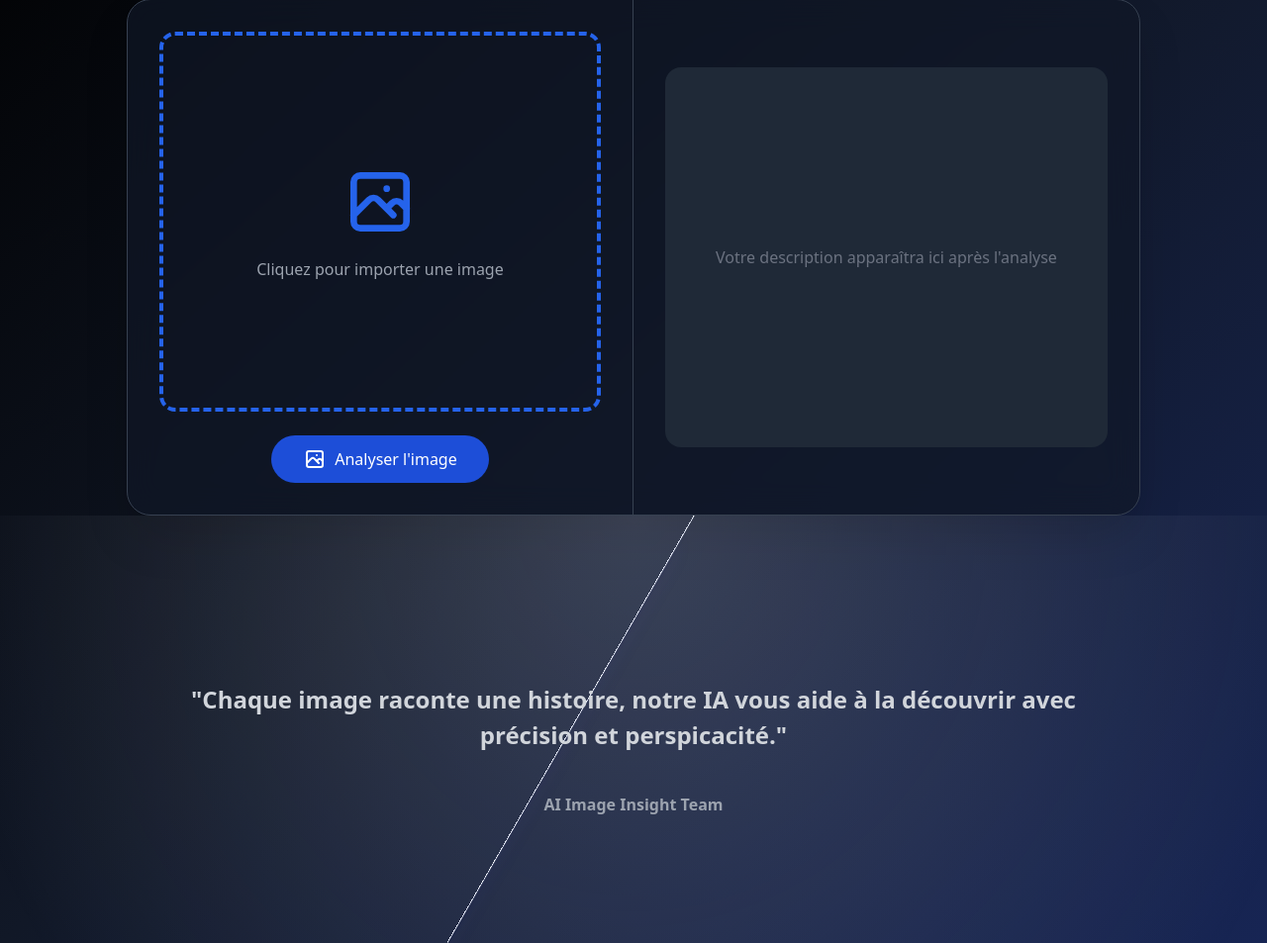
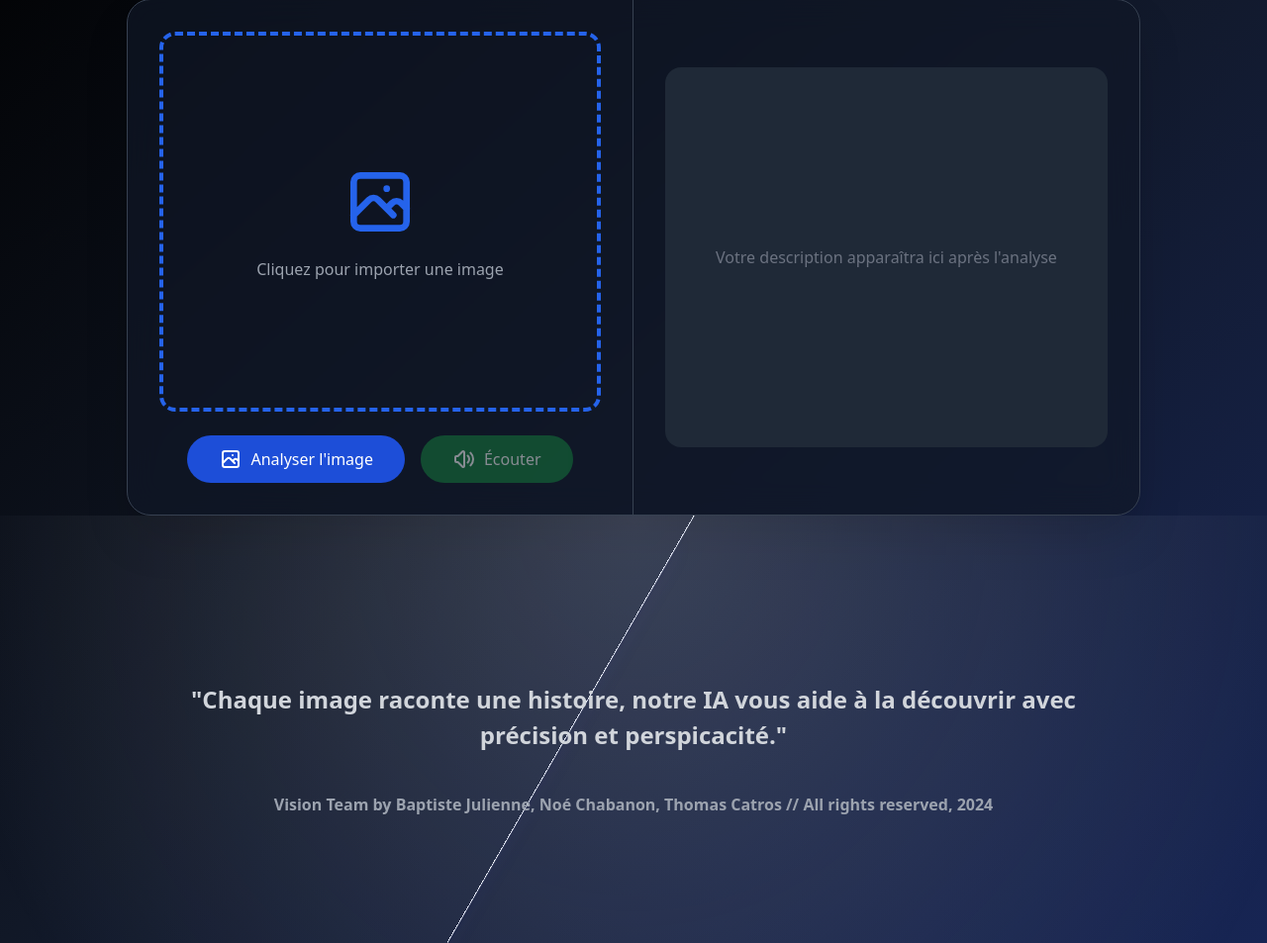
Before and after one commit to Thomctrs/Gpt_integration, a Flask app: template web/templates/index.html in a window 1280 px wide. Shown: the part 201-1154 px from the top of the page at 99% size. Run offline with Flask 3, Linux system fonts and the light colour scheme; the template is opened without the code that fills it, so the values that code supplies are empty; some libraries are stand-ins or nearby versions.

Commit message:
add comment

```diff
--- a/web/templates/index.html
+++ b/web/templates/index.html
@@ -23,25 +23,34 @@
             <div class="p-8 border-r border-gray-700 flex flex-col justify-center items-center">
                 <div class="w-full h-96 border-4 border-dashed border-blue-600 rounded-2xl flex flex-col justify-center items-center cursor-pointer hover:border-blue-400 transition-all group">
                     <svg xmlns="http://www.w3.org/2000/svg" class="h-20 w-20 text-blue-600 group-hover:text-blue-400 transition-colors" fill="none" viewBox="0 0 24 24" stroke="currentColor">
-                        <path stroke-linecap="round" stroke-linejoin="round" stroke-width="2" d="M4 16l4.586-4.586a2 2 0 012.828 0L16 16m-2-2l1.586-1.586a2 2 0 012.828 0L20 14m-6-6h.01M6 20h12a2 2 0 002-2V6a2 2 0 00-2-2H6a2 2 0 00-2 2v12a2 2 0 002 2z" />
+                        <path stroke-linecap="round" stroke-lienjoin="round" stroke-width="2" d="M4 16l4.586-4.586a2 2 0 012.828 0L16 16m-2-2l1.586-1.586a2 2 0 012.828 0L20 14m-6-6h.01M6 20h12a2 2 0 002-2V6a2 2 0 00-2-2H6a2 2 0 00-2 2v12a2 2 0 002 2z" />
                     </svg>
                     <p class="mt-4 text-gray-400 group-hover:text-blue-400 transition-colors">
                         Cliquez pour importer une image
                     </p>
                 </div>
 
-                <button class="mt-6 px-8 py-3 bg-blue-700 text-white rounded-full hover:bg-blue-600 transition-colors flex items-center space-x-2">
-                    <svg xmlns="http://www.w3.org/2000/svg" class="h-6 w-6" fill="none" viewBox="0 0 24 24" stroke="currentColor">
-                        <path stroke-linecap="round" stroke-linejoin="round" stroke-width="2" d="M4 16l4.586-4.586a2 2 0 012.828 0L16 16m-2-2l1.586-1.586a2 2 0 012.828 0L20 14m-6-6h.01M6 20h12a2 2 0 002-2V6a2 2 0 00-2-2H6a2 2 0 00-2 2v12a2 2 0 002 2z" />
-                    </svg>
-                    <span>Analyser l'image</span>
-                </button>
+                <div class="flex space-x-4 mt-6">
+                    <button id="analyzeButton" class="px-8 py-3 bg-blue-700 text-white rounded-full hover:bg-blue-600 transition-colors flex items-center space-x-2">
+                        <svg xmlns="http://www.w3.org/2000/svg" class="h-6 w-6" fill="none" viewBox="0 0 24 24" stroke="currentColor">
+                            <path stroke-linecap="round" stroke-linejoin="round" stroke-width="2" d="M4 16l4.586-4.586a2 2 0 012.828 0L16 16m-2-2l1.586-1.586a2 2 0 012.828 0L20 14m-6-6h.01M6 20h12a2 2 0 002-2V6a2 2 0 00-2-2H6a2 2 0 00-2 2v12a2 2 0 002 2z" />
+                        </svg>
+                        <span>Analyser l'image</span>
+                    </button>
+
+                    <button id="speakButton" class="px-8 py-3 bg-green-700 text-white rounded-full hover:bg-green-600 transition-colors flex items-center space-x-2 disabled:opacity-50 disabled:cursor-not-allowed" disabled>
+                        <svg xmlns="http://www.w3.org/2000/svg" class="h-6 w-6" fill="none" viewBox="0 0 24 24" stroke="currentColor">
+                            <path stroke-linecap="round" stroke-linejoin="round" stroke-width="2" d="M15.536 8.464a5 5 0 010 7.072m2.828-9.9a9 9 0 010 12.728M5.586 15H4a1 1 0 01-1-1v-4a1 1 0 011-1h1.586l4.707-4.707C10.923 3.663 12 4.109 12 5v14c0 .891-1.077 1.337-1.707.707L5.586 15z" />
+                        </svg>
+                        <span>Écouter</span>
+                    </button>
+                </div>
             </div>
 
             <!-- Section Description -->
             <div class="p-8 flex flex-col justify-center">
-                <div class="bg-gray-800 rounded-2xl p-6 min-h-96 flex items-center justify-center text-center">
-                    <p class="text-gray-500">
+                <div id="descriptionContainer" class="bg-gray-800 rounded-2xl p-6 min-h-96 flex items-center justify-center text-center">
+                    <p id="descriptionText" class="text-gray-500">
                         Votre description apparaîtra ici après l'analyse
                     </p>
                 </div>
@@ -59,11 +68,38 @@
                 </blockquote>
                 <figcaption class="mt-10">
                     <div class="mt-4 flex items-center justify-center space-x-3 text-base">
-                        <div class="font-semibold text-gray-400">AI Image Insight Team</div>
+                        <div class="font-semibold text-gray-400">Vision Team by Baptiste Julienne, Noé Chabanon, Thomas Catros // All rights reserved, 2024</div>
                     </div>
                 </figcaption>
             </figure>
         </div>
     </section>
+
+    <script>
+    document.addEventListener('DOMContentLoaded', () => {
+        const descriptionText = document.getElementById('descriptionText');
+        const speakButton = document.getElementById('speakButton');
+
+        // Simulated image analysis
+        document.getElementById('analyzeButton').addEventListener('click', () => {
+            const mockDescription = "Cette image semble être un paysage magnifique avec des montagnes verdoyantes et un lac tranquille reflétant le ciel bleu.";
+
+            descriptionText.textContent = mockDescription;
+            descriptionText.classList.remove('text-gray-500');
+            descriptionText.classList.add('text-white');
+
+            // Enable speak button
+            speakButton.disabled = false;
+        });
+
+        // Text-to-Speech functionality
+        speakButton.addEventListener('click', () => {
+            const description = descriptionText.textContent;
+
+            // Call Python script to generate speech
+            window.location.href = `tts.py?text=${encodeURIComponent(description)}`;
+        });
+    });
+    </script>
 </body>
 </html>
```
Also changed, not shown: 1 other file.
